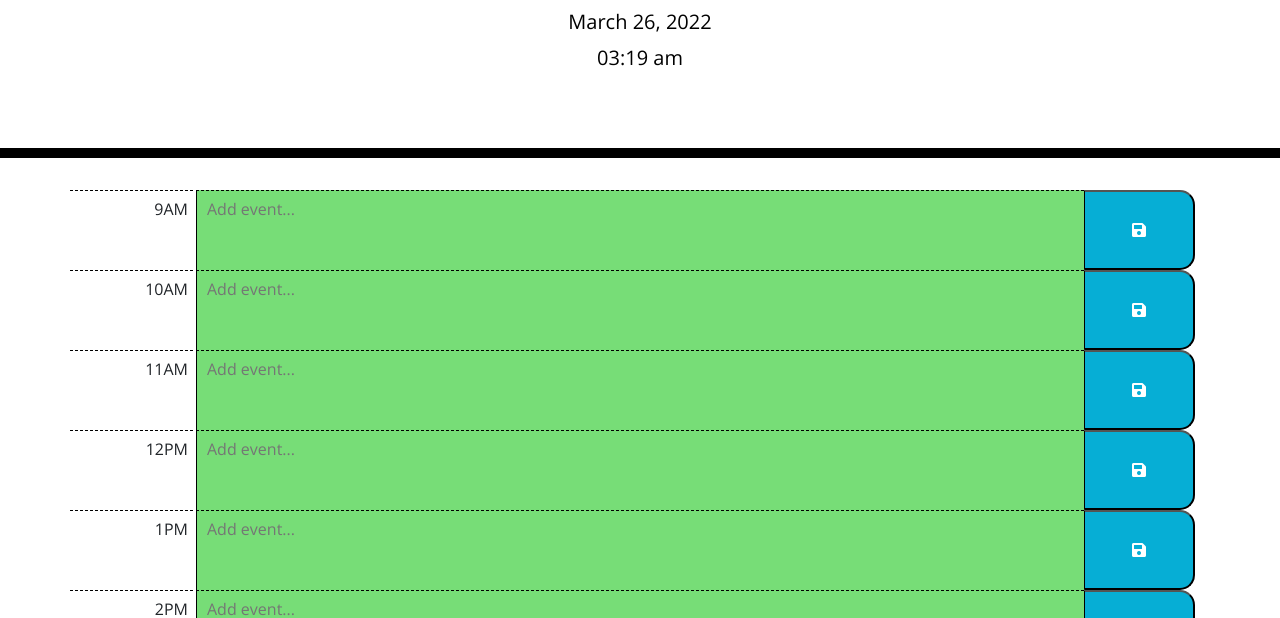
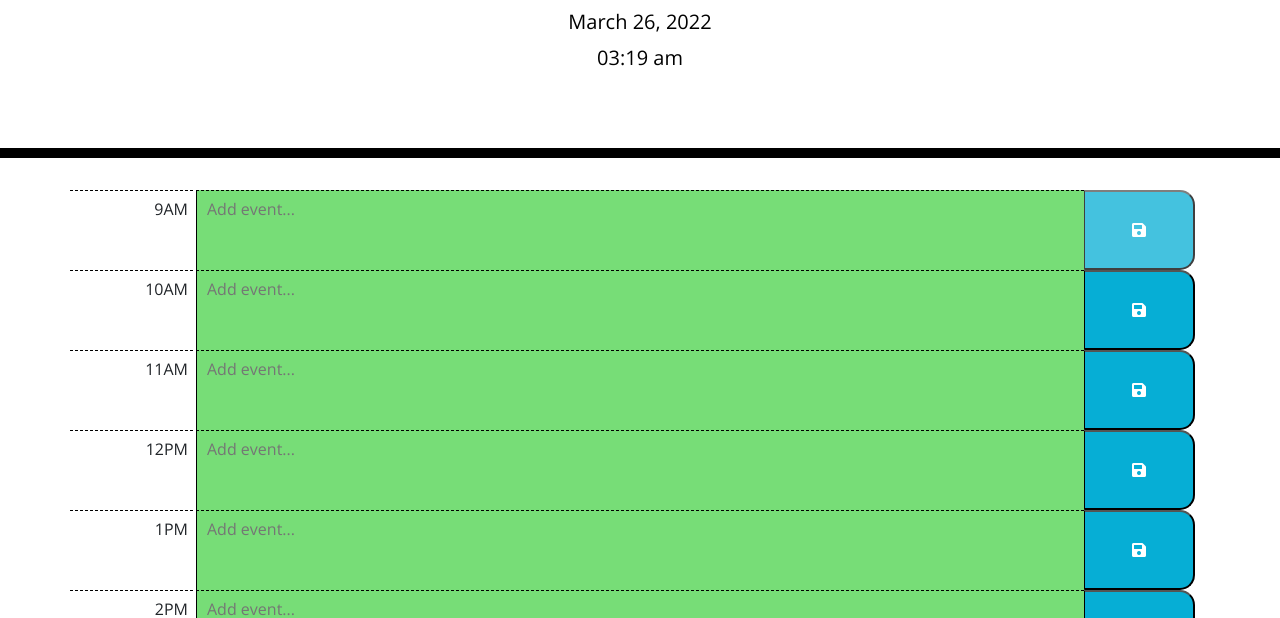
Before and after one commit to walkerjezek/Work-Day-Planner, a plain HTML site: page index.html in a window 1280 px wide. In both pictures the pointer is over the button 1139 px from the left and 412 px from the top of the page. Shown: the part 182-800 px from the top of the page. Drawn offline with nearby package versions, Linux system fonts and the light colour scheme.

Commit message:
Making final tweaks. Room to optimize

```diff
--- a/style.css
+++ b/style.css
@@ -86,6 +86,11 @@ textarea {
   background-color: #77dd77;
 }
 
+.saveBtn:hover {
+  opacity: 75%;
+  transition: all 0.3s ease-in-out;
+}
+
 .container {
   display: grid;
   grid-template-columns: .5fr 4fr .5fr;
```
Also changed, not shown: index.html (+1 -11 lines), script.js (+0 -10 lines), 1 other file.
